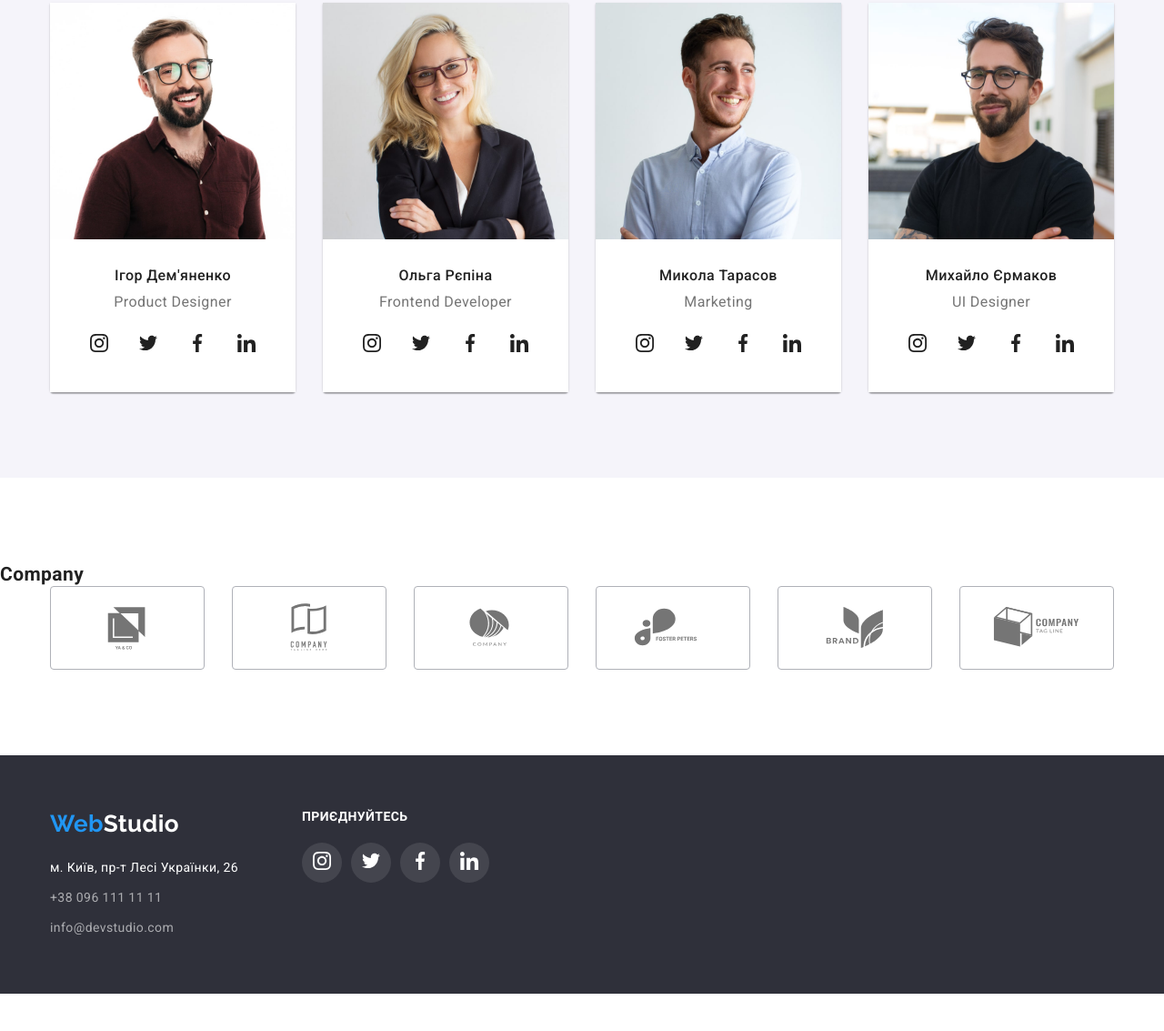
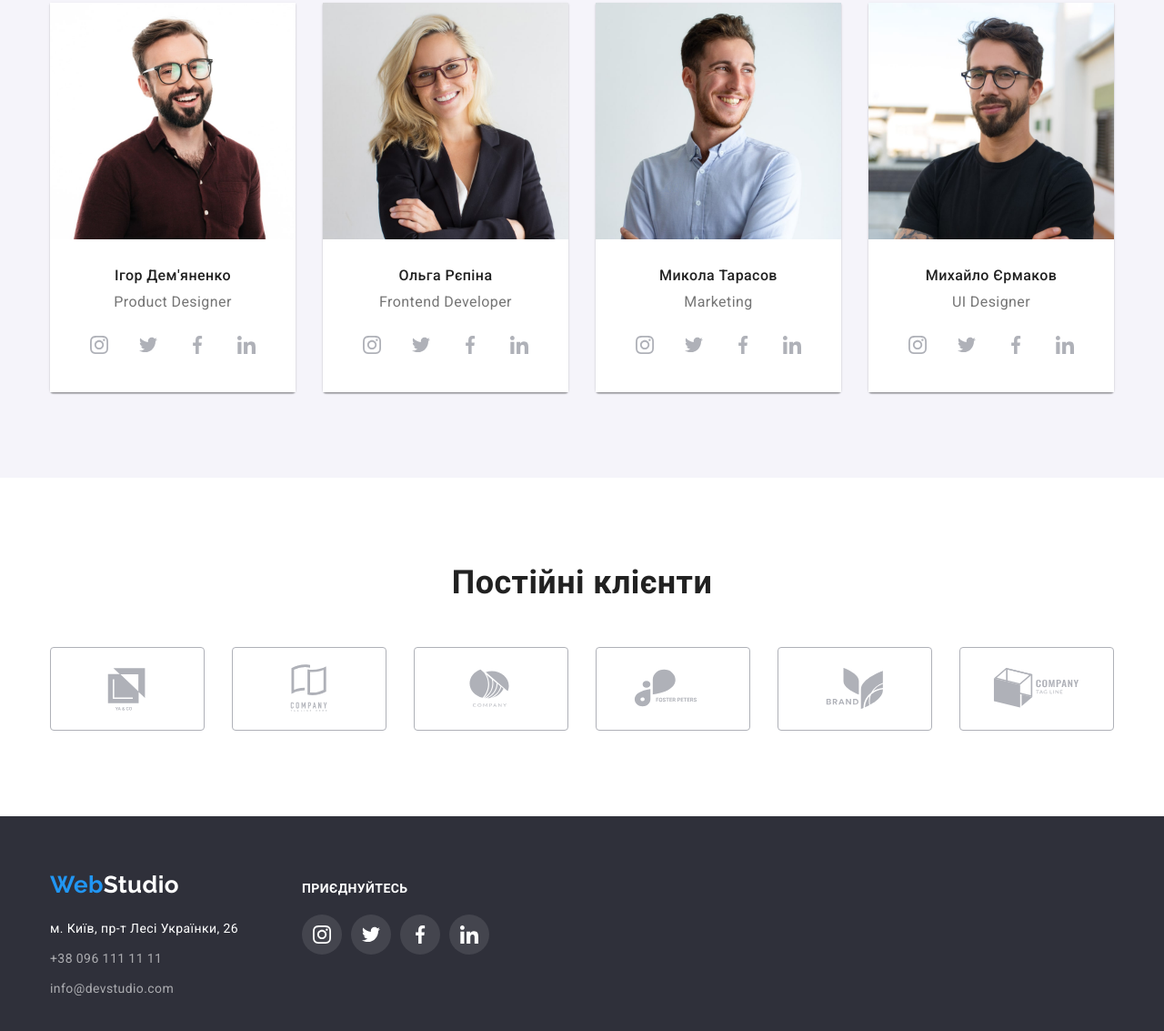
Before and after one commit to Tetiana-V-Kovalenko/goit-markup-hw-04, a plain HTML site: page index.html in a window 1280 px wide. Shown: the part 1780-2913 px from the top of the page at 91% size. Before the commit the page ends 2872 px from the top, so only its background shows below. Drawn offline with nearby package versions, Linux system fonts and the light colour scheme.

Commit message:
taken into account comments after review

```diff
--- a/css/styles.css
+++ b/css/styles.css
@@ -18,6 +18,7 @@ html {
   --white-translucent-color: rgba(255, 255, 255, 0.6);
   --order-background-color: #188ce8;
   --border-color: #ececec;
+  --icons-noactive-color: #afb1b8;
 }
 body {
   margin: 0;
@@ -292,47 +293,61 @@ header {
   justify-content: space-between;
 }
 .list-icons .icon {
+
   height: 44px;
   width: 44px;
-
-  display: flex;
-  align-items: center;
-  justify-content: center;
-  fill: var(--desrp-color);
 }
 .link-network {
+  width: 100%;
+  height: 100%;
+  display: flex;
+  justify-content: center;
+  align-items: center;
   text-decoration: none;
-  color: inherit;
-  fill: inherit;
+  color: var(--icons-noactive-color);
+
 }
 .icon-network {
   height: 20px;
   align-items: center;
+  fill: currentColor;
 }
-.list-icons .icon:hover,
-.list-icons .icon:focus {
+.link-network:hover,
+.link-network:focus {
   background-color: var(--active-color);
   border-radius: 50%;
-  fill: var(--white-text-color);
+  color: var(--white-text-color);
 }
 
-.common-companies{
+.common-companies {
   display: flex;
-  justify-content: space-between
+  justify-content: space-between;
 }
+.companies .title {
+  text-align: center;
+  margin-bottom: 50px;
 
-.company .link-company{
+  font-weight: 700;
+  font-size: 36px;
+  line-height: 42px;
+}
+.company{
+  width: 170px;
+  height: 92px;
+
+}
+.company .link-company {
   display: flex;
   align-items: center;
   justify-content: center;
-  width: 170px;
-height: 92px;
-border: 1px solid #AFB1B8;
+  width: 100%;
+  height: 100%;
+  border: 1px solid #afb1b8;
   border-radius: 4px;
-fill: var(--desrp-color);
+  fill: var(--icons-noactive-color);
 }
 .company .link-company:hover,
-.company .link-company:focus{
+.company .link-company:focus {
   fill: var(--active-color);
   border-color: var(--active-color);
 }
@@ -349,8 +364,9 @@ fill: var(--desrp-color);
   background-color: var(--special-backsround-color);
   line-height: 1.71;
 }
-.container.footer{
-  display: flex;;
+.container.footer {
+  display: flex;
+  align-items: baseline;
 }
 .footer .logo {
   margin-right: 0;
@@ -362,7 +378,6 @@ fill: var(--desrp-color);
   text-decoration: none;
   color: var(--white-translucent-color);
   font-style: normal;
-
 }
 .contacts .item:not(:last-child) {
   margin-bottom: 9px;
@@ -371,46 +386,48 @@ fill: var(--desrp-color);
   color: var(--headline-text-colorhead);
 }
 
-.footer-list-items{
+.footer-list-items {
   display: flex;
   margin-top: 20px;
 }
-.footer-item{
-
+.footer-item {
   color: inherit;
   fill: inherit;
 }
-.footer-networks{
+.footer-networks {
   margin-right: auto;
   margin-left: 70px;
   font-weight: 700;
   line-height: 1.14;
   text-transform: uppercase;
 }
-.footer-item{
+.footer-item {
   background: rgba(255, 255, 255, 0.1);
   height: 44px;
   width: 44px;
   border-radius: 50%;
+
+}
+.footer-item:not(:last-child) {
+  margin-right: 10px;
+}
+
+.footer-link-network {
+  width: 100%;
+  height: 100%;
+  color: inherit;
+  fill: inherit;
+  text-decoration: none;
   display: flex;
   align-items: center;
   justify-content: center;
+  border-radius: 50%;
 }
-.footer-item:not(:last-child){
-  margin-right: 10px;
-}
-.footer-item:hover,
-.footer-item:focus{
+.footer-link-network:hover,
+.footer-link-network:focus {
   background-color: var(--active-color);
 }
-.footer-link-network{
-
-  color: inherit;
-  fill: inherit;
-  text-decoration: none;
-
-}
-.icon-network{
+.icon-network {
   fill: currentColor;
 }
 
@@ -441,7 +458,6 @@ text-transform: uppercase;
     0px 2px 2px rgba(0, 0, 0, 0.12);
 }
 
-
 .projects {
   display: flex;
   flex-wrap: wrap;
@@ -450,10 +466,12 @@ text-transform: uppercase;
   margin-right: 30px;
   margin-bottom: 30px;
   width: 370px;
+  height: 404px;
 }
-.projects .one-of:hover,
-.projects .one-of:focus{
-  box-shadow: 0px 1px 1px rgba(0, 0, 0, 0.12), 0px 4px 4px rgba(0, 0, 0, 0.06), 1px 4px 6px rgba(0, 0, 0, 0.16);
+.projects-link:hover,
+.projects-link:focus {
+  box-shadow: 0px 1px 1px rgba(0, 0, 0, 0.12), 0px 4px 4px rgba(0, 0, 0, 0.06),
+    1px 4px 6px rgba(0, 0, 0, 0.16);
 }
 .projects .one-of:nth-child(3n) {
   margin-right: 0;
@@ -462,7 +480,10 @@ text-transform: uppercase;
   margin-bottom: 0;
 }
 .projects-link {
+  display: block;
   text-decoration: none;
+  width: 100%;
+  height: 100%;
 }
 .projects .title {
   padding: 20px 24px;
@@ -485,7 +506,6 @@ text-transform: uppercase;
   color: var(--desrp-color);
 }
 
-
 .hidden-title {
   visibility: hidden;
   height: 0;
--- a/index.html
+++ b/index.html
@@ -304,8 +304,8 @@
         </div>
       </section>
       <section class="companies section">
-        <h2 class=".hidden-title">Company</h2>
         <div class="container">
+        <h2 class="title">Постійні клієнти</h2>
           <ul class="common-companies">
             <li class="company">
               <a href="" class="link-company"
@@ -388,7 +388,7 @@
           </address>
         </div>
         <div class="footer-networks">
-          <span class="title">Приєднуйтесь</span>
+          <p class="title">Приєднуйтесь</p>
           <ul class="footer-list-items">
             <li class="footer-item insta">
               <a href="" class="footer-link-network"
```
Also changed, not shown: portfolio.html (+1 -1 lines). Lines whose indentation alone changed are shown as unchanged.
